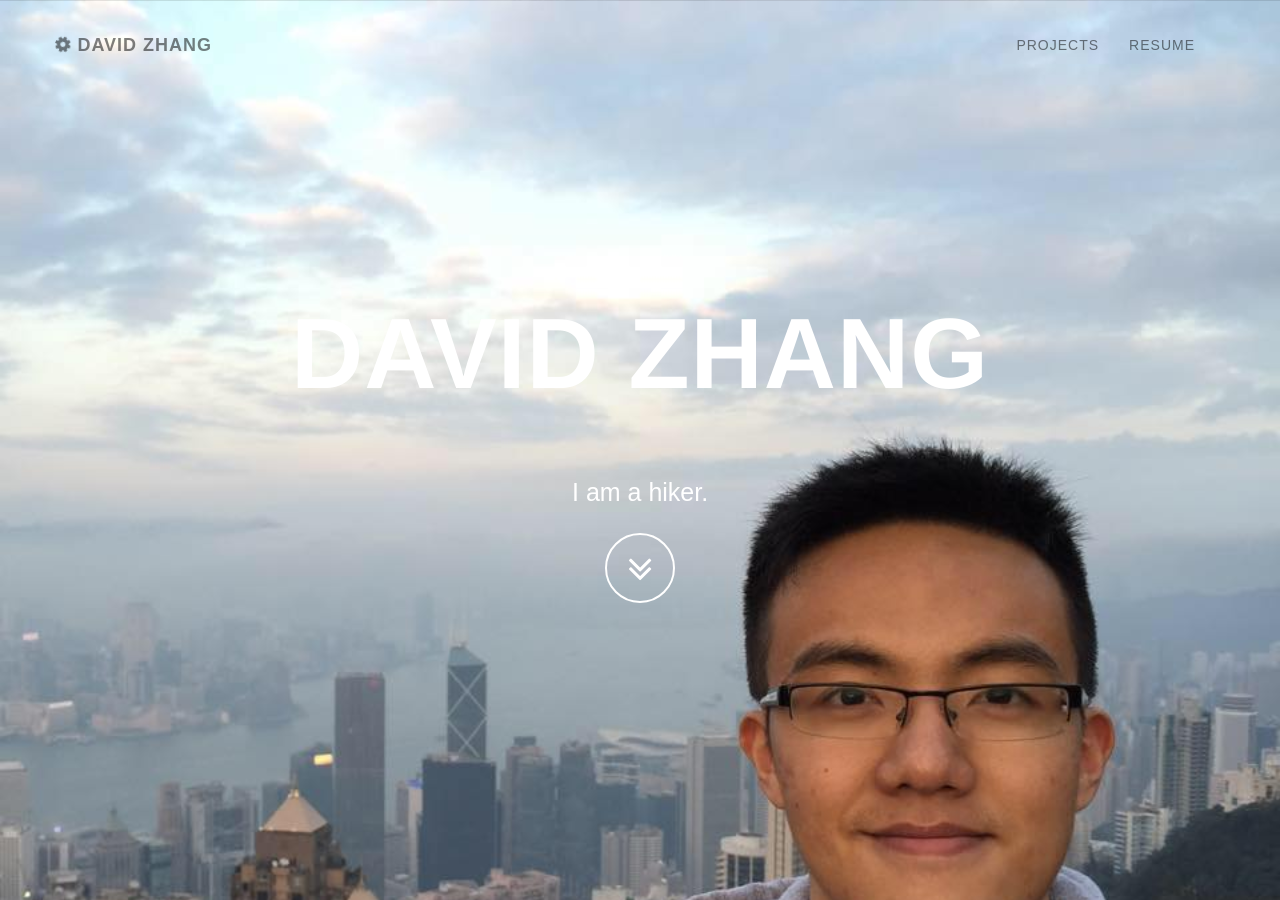
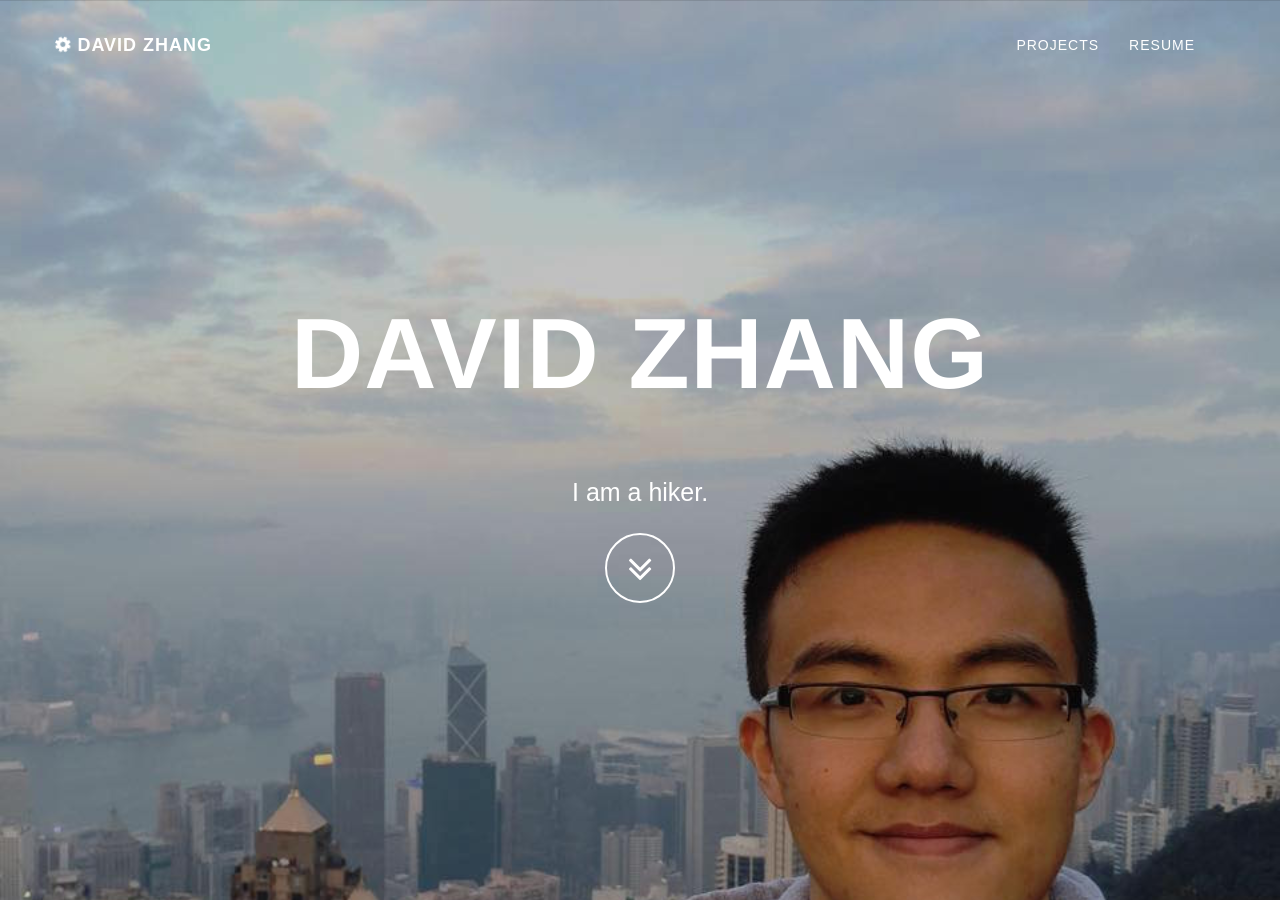
Before and after one commit to davidozhang/davidozhang.github.io, a Jekyll site: the page built from index.html, in a window 1280 px wide and 900 px high. Built offline with Jekyll 4.4.1, drawn with Linux system fonts in a browser that asks for light colours.

Commit message:
Adjust images and visual appearance of site

```diff
--- a/_includes/css/main.css
+++ b/_includes/css/main.css
@@ -58,7 +58,7 @@
 }
 
 .navbar-custom a {
-    color: rgba(0,0,0,0.5);
+    color: rgba(255,255,255);
 }
 
 .navbar-custom .nav li.active {
@@ -258,7 +258,7 @@
 
     .top-nav-collapse {
         padding: 0;
-        background-color: rgba(255,255,255,0.5);
+        background-color: rgba(255,255,255,0.1);
     }
 
     .intro {
```
Also changed, not shown: assets/img/blackjack.jpg, assets/img/bubble.jpg, assets/img/dodge.jpg, assets/img/hr.jpg, assets/img/itunes.jpg, assets/img/ituneslivelyrics.png (deleted), assets/img/library.jpg, assets/img/pos.jpg, assets/img/profile.jpg, assets/img/spreadsheet.jpg, assets/img/tetris.jpg.
